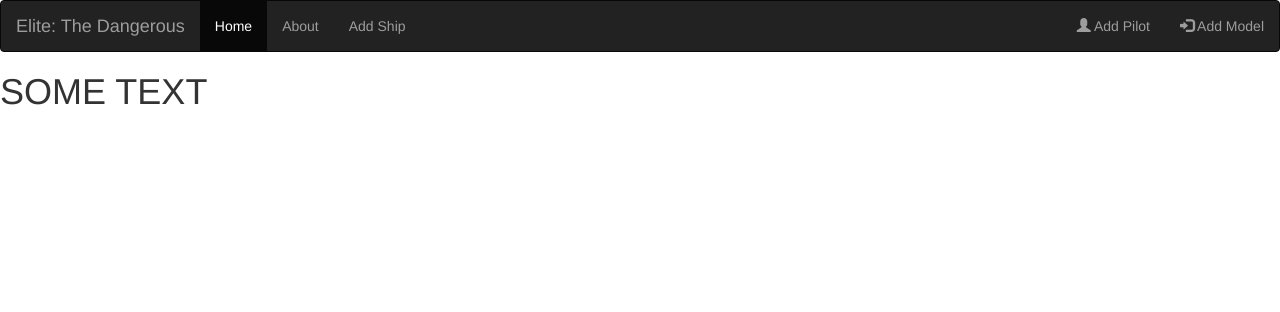
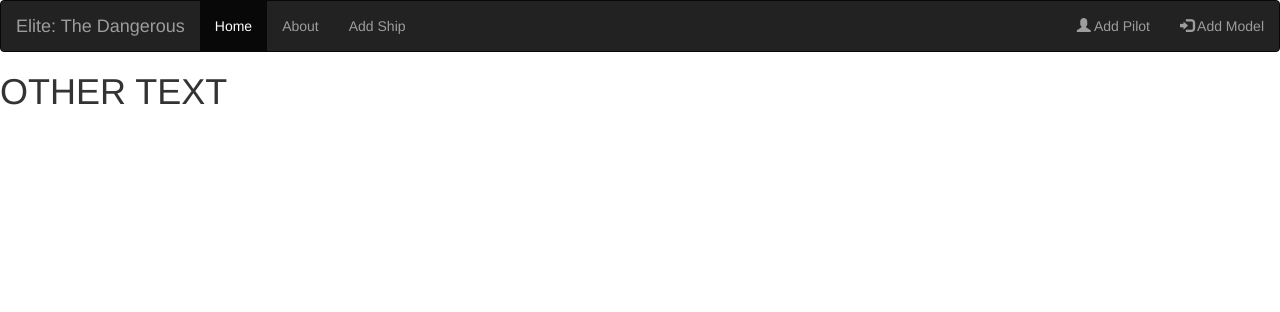
Before and after one commit to mtech-software-solutions/simpleflaskapp, a Flask app: page / in a window 1280 px wide. Shown: the top 312 px of the page. Run offline with Flask 3, Linux system fonts and the light colour scheme; some libraries are stand-ins or nearby versions.

Commit message:
EG: a hopeful solution

```diff
--- a/templates/index.html
+++ b/templates/index.html
@@ -27,7 +27,7 @@
         </div>
     </nav>
     {% block content %}
-    <h1>SOME TEXT</h1>
+    <h1>OTHER TEXT</h1>
     {% endblock %}
 </body>
 
```
Also changed, not shown: 1 other file.
